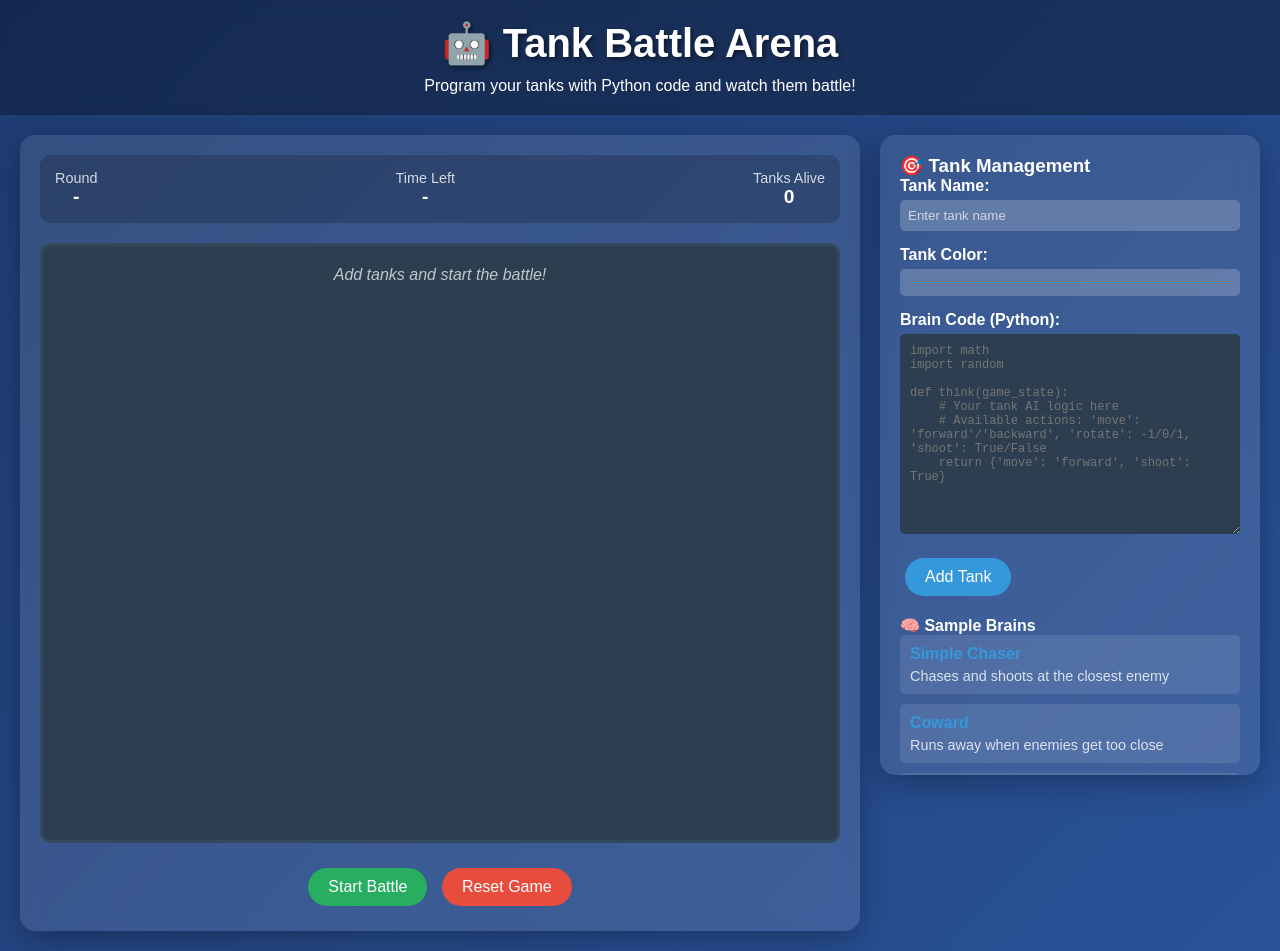
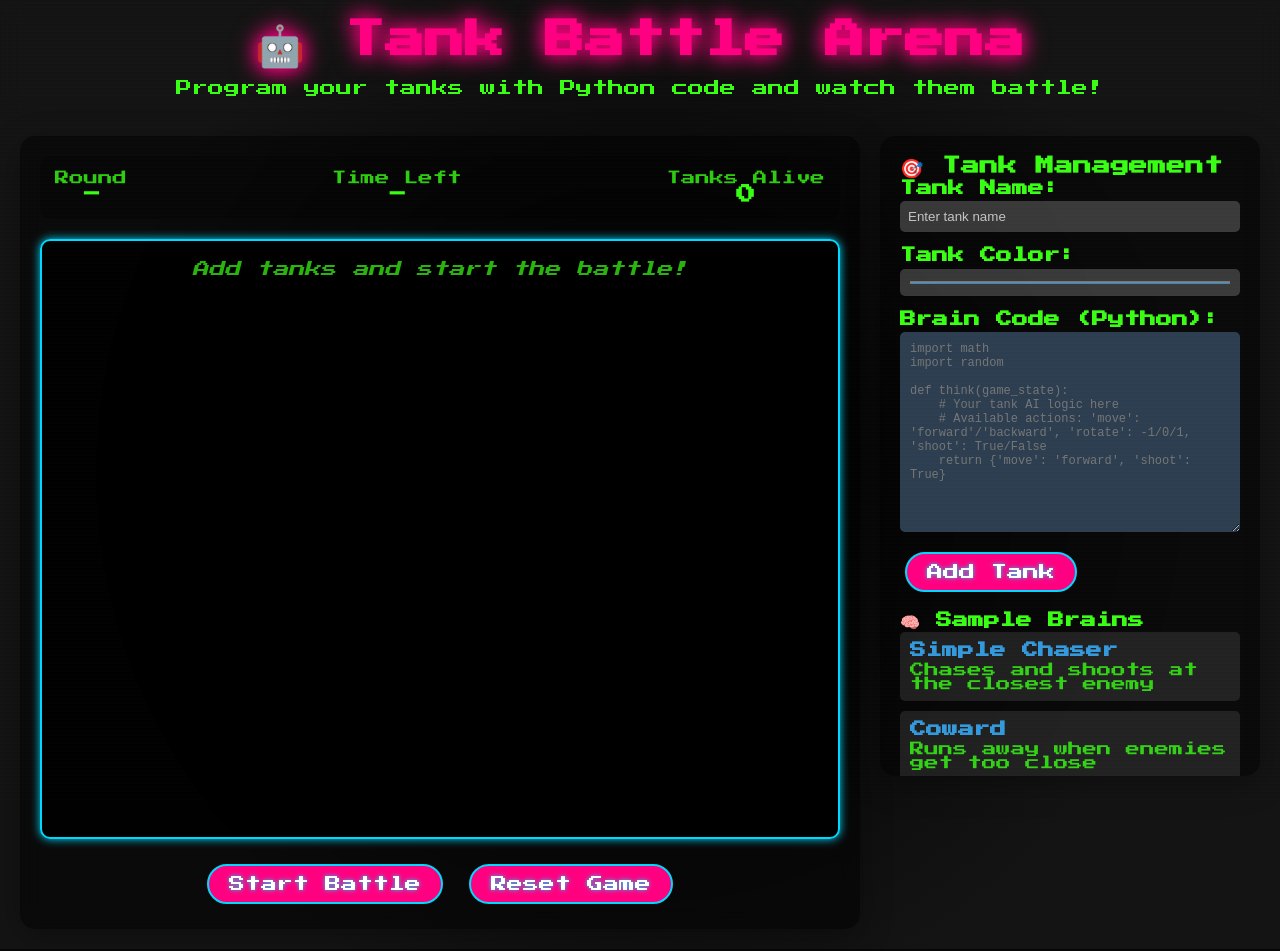
Before and after one commit to cbdonohue/robocode, a Flask app: page / in a window 1280 px wide. Run offline with Flask 3, Linux system fonts and the light colour scheme; data that the repository does not hold is empty.

Commit message:
Add retro-cool styling with neon colors and pixel font
Co-authored-by: christopher.donohue <christopher.donohue@gmail.com>

```diff
--- a/templates/index.html
+++ b/templates/index.html
@@ -4,6 +4,7 @@
     <meta charset="UTF-8">
     <meta name="viewport" content="width=device-width, initial-scale=1.0">
     <title>Tank Battle Arena</title>
+    <link href="https://fonts.googleapis.com/css2?family=Press+Start+2P&display=swap" rel="stylesheet">
     <style>
         * {
             margin: 0;
@@ -344,6 +345,76 @@
                 max-width: 800px;
                 height: 400px;
             }
+        }
+        /* === Retro Cool Styling Overrides === */
+        :root {
+            --retro-bg: #141414;
+            --retro-primary: #39ff14;
+            --retro-secondary: #ff0080;
+            --retro-accent: #00d9ff;
+        }
+
+        body, .header h1, .btn {
+            font-family: 'Press Start 2P', monospace;
+        }
+
+        body {
+            background: radial-gradient(circle at center, #000 0%, #141414 70%);
+            color: var(--retro-primary);
+        }
+
+        body::before {
+            content: '';
+            position: fixed;
+            top: 0;
+            left: 0;
+            width: 100%;
+            height: 100%;
+            pointer-events: none;
+            background: repeating-linear-gradient(0deg, rgba(255, 255, 255, 0.07) 0px, rgba(255, 255, 255, 0.07) 2px, transparent 2px, transparent 4px);
+            mix-blend-mode: overlay;
+            opacity: 0.2;
+            z-index: 9999;
+        }
+
+        .header {
+            background: none;
+        }
+
+        .header h1 {
+            color: var(--retro-secondary);
+            text-shadow: 0 0 8px var(--retro-secondary), 0 0 20px var(--retro-secondary);
+            animation: glow 1s infinite alternate;
+        }
+
+        @keyframes glow {
+            from {
+                text-shadow: 0 0 5px var(--retro-secondary);
+            }
+            to {
+                text-shadow: 0 0 20px var(--retro-secondary), 0 0 30px var(--retro-secondary);
+            }
+        }
+
+        .arena-section, .control-section {
+            background: rgba(0, 0, 0, 0.5);
+        }
+
+        .arena {
+            background: rgba(0, 0, 0, 0.9);
+            border: 2px solid var(--retro-accent);
+            box-shadow: 0 0 10px var(--retro-accent);
+        }
+
+        .btn {
+            background: var(--retro-secondary);
+            border: 2px solid var(--retro-accent);
+            color: #fff;
+            text-shadow: 0 0 4px var(--retro-accent);
+        }
+
+        .btn:hover {
+            background: var(--retro-accent);
         }
     </style>
 </head>
```
